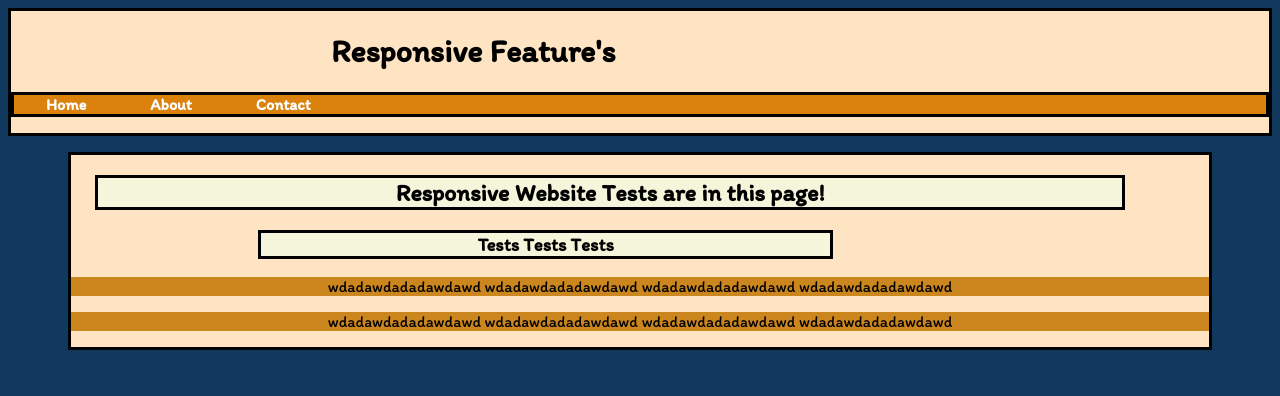
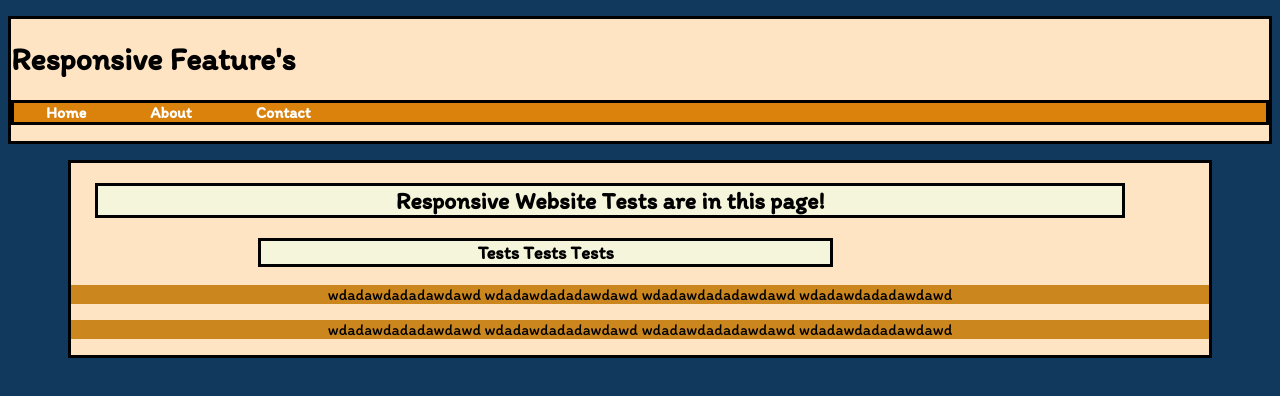
Before and after one commit to Roger-ODonnell/Test-Sites, a plain HTML site: page Responsiveness/responsive.html in a window 1280 px wide. Drawn offline with Linux system fonts and the light colour scheme.

Commit message:
Updated CSS

```diff
--- a/Responsiveness/cssResponsive.css
+++ b/Responsiveness/cssResponsive.css
@@ -1,6 +1,6 @@
 @import url('https://fonts.googleapis.com/css2?family=Itim&display=swap');
 
-.body {
+body {
     background-color: rgb(16, 57, 93);
     font-family: 'Itim', sans-serif;
 }
@@ -56,10 +56,15 @@ h2, h3 {
     }
 }
 
+/*#region mediaQuerys*/
 @media screen and (min-width: 37.5em) {
     .main-content {
         width: 90%;
         margin: 0 auto;
+    }
+
+    body{
+        margin-top: 1em;
     }
 
     h2{
@@ -76,13 +81,12 @@ h2, h3 {
 
     h1{
         width: 50%;
-        margin-left: 10em;
         text-align: left;
     }
 
     .feature1 .feature2{
-       margin: 0 0 1em 0;
        width: 50%;
        text-align: center;
     }
 }
+/*#endregion*/
--- a/Responsiveness/responsive.html
+++ b/Responsiveness/responsive.html
@@ -9,7 +9,7 @@
     <title>Responsive</title>
 </head>
 
-<body class="body">
+<body>
     <div class="header">
         <h1>Responsive Feature's</h1>
         <ul class="navigation">
```
